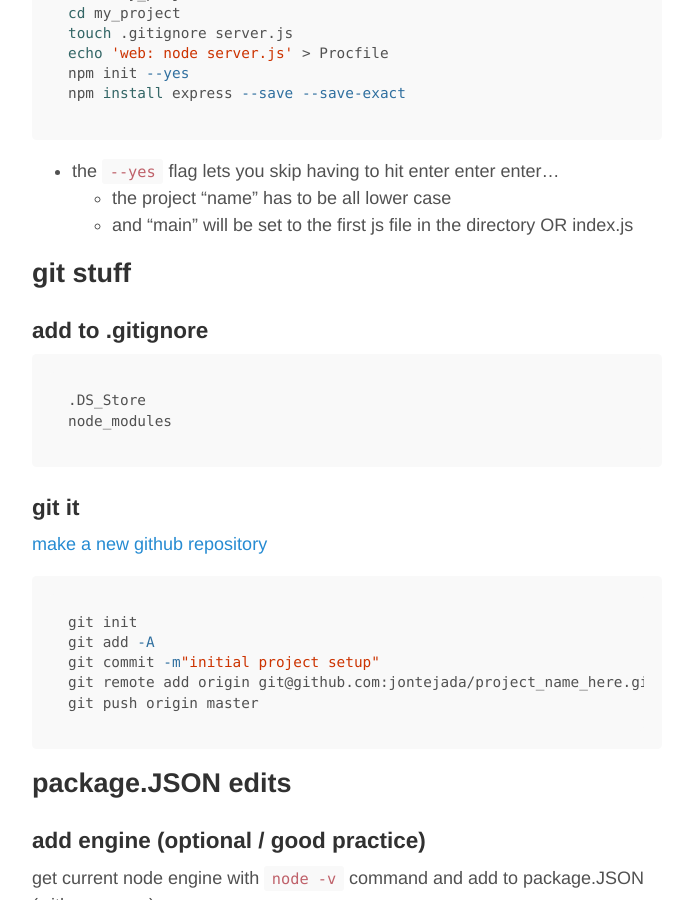
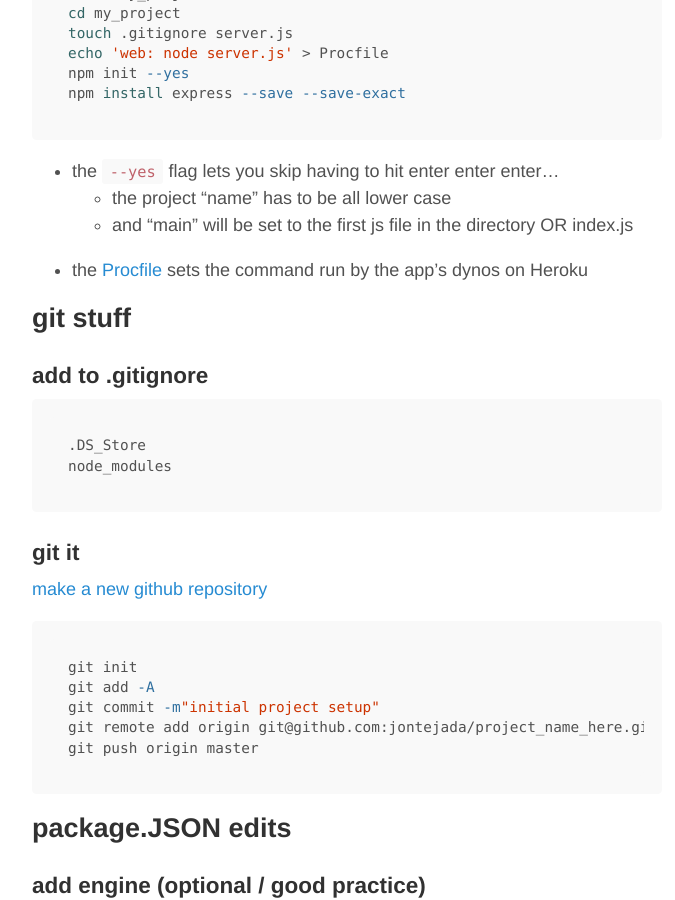
Before and after one commit to jontejada/jontejada.github.io, a Jekyll site: the page built from _posts/2015-12-09-heroku.md, in a window 1280 px wide and 900 px high, scrolled down 356 px. Shown: the whole window, without its empty margins (293-968 px from the left). Built offline with Jekyll 4.4.1, drawn with Linux system fonts in a browser that asks for light colours; Markdown is read by kramdown in place of the engine named in the settings.

Commit message:
procfile info

```diff
--- a/_posts/2015-12-09-heroku.md
+++ b/_posts/2015-12-09-heroku.md
@@ -20,6 +20,7 @@ npm install express --save --save-exact
 * the `--yes` flag lets you skip having to hit enter enter enter...
 	* the project "name" has to be all lower case
 	* and "main" will be set to the first js file in the directory OR index.js
+* the [Procfile](https://devcenter.heroku.com/articles/procfile) sets the command run by the app's dynos on Heroku
 
 ##git stuff
 ###add to .gitignore
```
